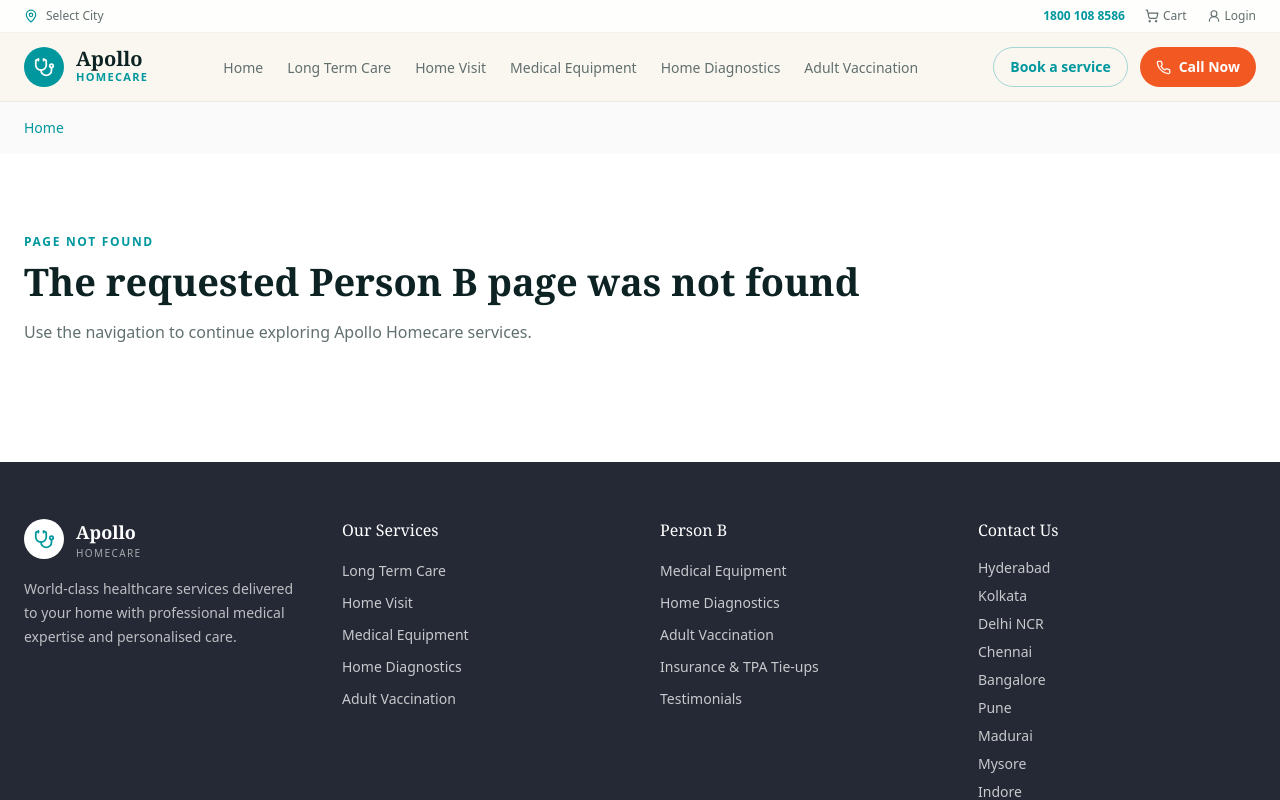
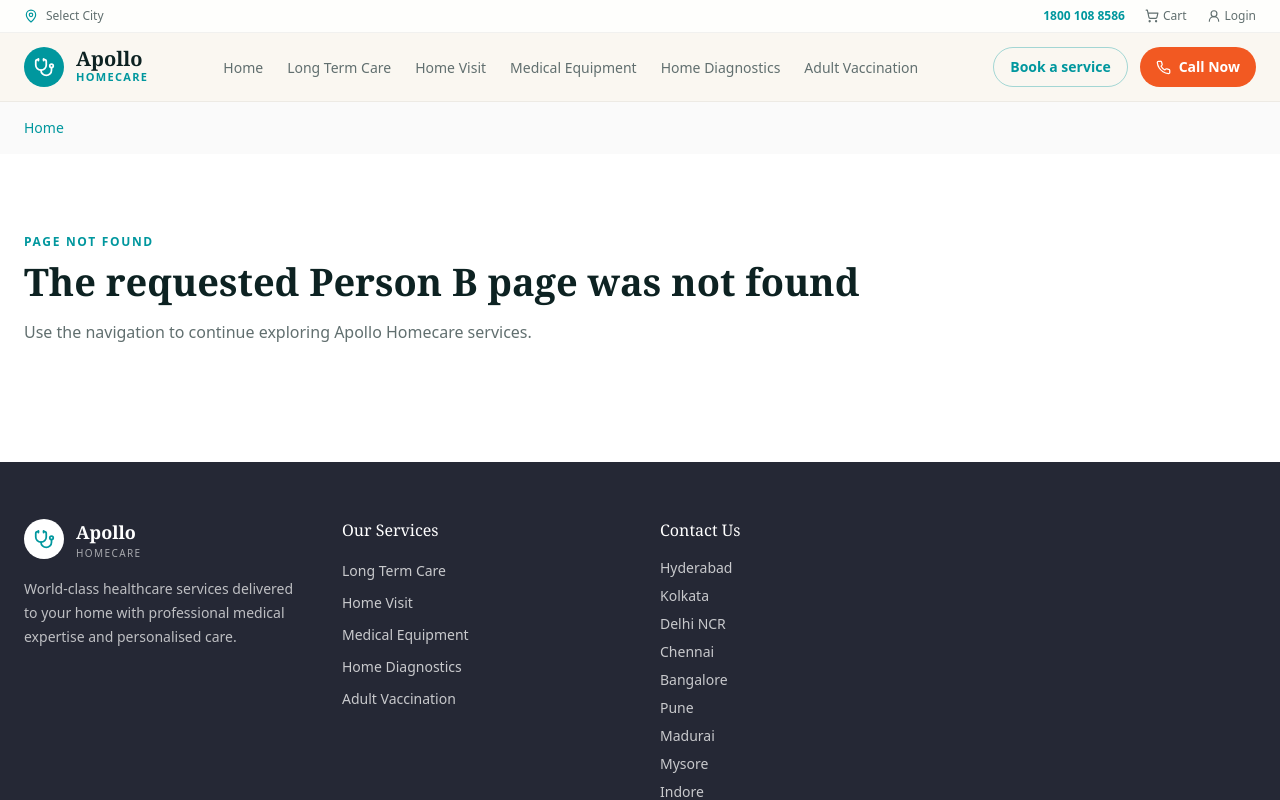
Before and after one commit to Atharvpote14/Svasth-Health-Care, a Next.js app in the folder frontend/: page /diagnostics-equipment in a window 1280 px wide. Shown: the top 800 px of the page. Built offline with nearby package versions, Linux system fonts and the light colour scheme.

Commit message:
Errors fixed

```diff
--- a/frontend/src/pages/diagnostics-equipment/shared.jsx
+++ b/frontend/src/pages/diagnostics-equipment/shared.jsx
@@ -83,7 +83,6 @@
     <div className="mx-auto grid max-w-7xl grid-cols-1 gap-10 px-6 py-14 md:grid-cols-2 lg:grid-cols-4">
       <div><div className="mb-4 flex items-center gap-3"><div className="flex h-10 w-10 items-center justify-center rounded-full bg-white text-primary"><Stethoscope size={21} /></div><div><div className="font-display text-lg font-semibold">Apollo</div><div className="text-[10px] uppercase tracking-[0.14em] text-white/60">Homecare</div></div></div><p className="max-w-xs text-sm leading-6 text-white/70">World-class healthcare services delivered to your home with professional medical expertise and personalised care.</p></div>
       <FooterColumn title="Our Services" links={NAV.slice(1)} />
-      <FooterColumn title="Person B" links={[["Medical Equipment", "/medical-equipment/"], ["Home Diagnostics", "/home-diagnostics/"], ["Adult Vaccination", "/adult-vaccination/"], ["Insurance & TPA Tie-ups", "/insurance-tpa-tieups/"], ["Testimonials", "/testimonials/"]]} />
       <div><h3 className="mb-4 font-display text-base text-white">Contact Us</h3><div className="space-y-2 text-sm text-white/75">{CITIES.map((city) => <div key={city}>{city}</div>)}</div><a href="tel:18001088586" className="mt-5 inline-flex items-center gap-2 font-semibold text-white"><Phone size={16} className="text-[#8fe0e3]" />1800 108 8586</a></div>
     </div>
     <div className="border-t border-white/10 py-5 text-center text-sm text-white/60">© {new Date().getFullYear()} Apollo Homecare. All rights reserved.</div>
```
